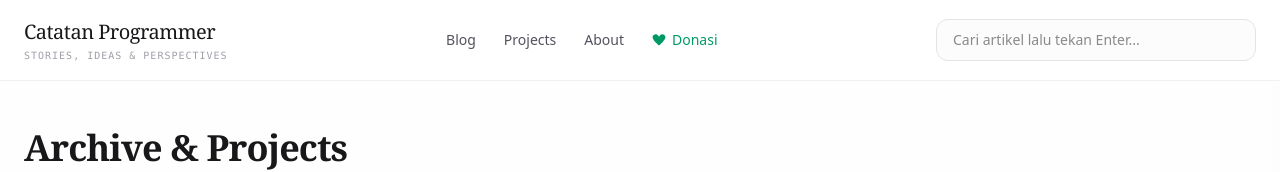
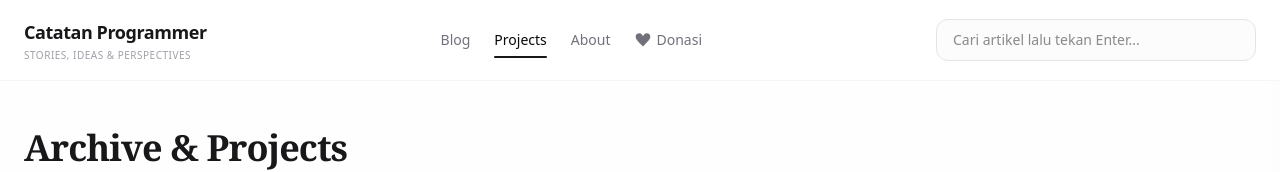
Before and after one commit to AsepNurdinDev/catatan-programer, a Next.js app in the folder frontend/: page /project in a window 1280 px wide. Shown: the top 172 px of the page. Built offline with nearby package versions, Linux system fonts and the light colour scheme.

Commit message:
update navbar add smooth

```diff
--- a/frontend/app/components/Navbar.tsx
+++ b/frontend/app/components/Navbar.tsx
@@ -3,67 +3,86 @@
 import Link from "next/link"
 import SearchInput from "@/app/components/SearchInput"
 import { Suspense, useState } from "react"
+import { usePathname } from "next/navigation" // Tambahan untuk deteksi halaman aktif
 
 export default function Navbar() {
   const [isOpen, setIsOpen] = useState(false)
+  const pathname = usePathname()
+
+  // Helper untuk styling menu agar tidak duplikasi kode
+  const navItems = [
+    { name: "Blog", href: "/" },
+    { name: "Projects", href: "/project" },
+    { name: "About", href: "/about" },
+  ]
 
   return (
-    <header className="fixed top-0 left-0 right-0 z-40 bg-white/80 backdrop-blur-md border-b border-zinc-200/50">
+    <header className="fixed top-0 left-0 right-0 z-40 bg-white/75 backdrop-blur-md border-b border-zinc-100/80 font-sans">
       <div className="max-w-7xl mx-auto px-6 py-4 sm:py-0 sm:h-20 flex flex-col sm:flex-row items-center justify-between gap-4">
 
-        {/* LOGO — sama persis */}
-        <div className="text-center sm:text-left">
-          <h1 className="text-xl font-serif font-medium tracking-tight text-zinc-900">
-            <Link href="/">Catatan Programmer</Link>
+        {/* LOGO — Lebih Clean & Modern */}
+        <div className="text-center sm:text-left group">
+          <Link href="/" className="block">
+            <h1 className="text-lg font-bold tracking-tight text-zinc-900 transition-colors group-hover:text-zinc-600">
+              Catatan Programmer
             </h1>
-          <p className="text-[10px] font-mono tracking-widest text-zinc-400 uppercase mt-0.5">
+            <p className="text-[10px] font-medium tracking-wider text-zinc-400 uppercase mt-0.5">
               Stories, Ideas & Perspectives
             </p>
+          </Link>
         </div>
 
-        {/* MENU DESKTOP — tambahan baru */}
-        <nav className="hidden sm:flex items-center gap-1">
+        {/* MENU DESKTOP — Hover Efek Garis Bawah Minimalis */}
+        <nav className="hidden sm:flex items-center gap-6">
+          {navItems.map((item) => {
+            const isActive = pathname === item.href
+            return (
               <Link
-            href="/"
-            className="px-3 py-1.5 text-sm font-medium text-zinc-600 hover:text-zinc-900 hover:bg-zinc-100 rounded-xl transition-all"
+                key={item.href}
+                href={item.href}
+                className={`relative py-2 text-sm font-medium transition-colors duration-200 group ${
+                  isActive ? "text-zinc-950" : "text-zinc-500 hover:text-zinc-900"
+                }`}
               >
-            Blog
+                {item.name}
+                {/* Efek Garis Bawah saat di-hover / aktif */}
+                <span className={`absolute bottom-0 left-0 w-full h-[2px] bg-zinc-900 rounded-full transition-transform duration-300 origin-left ${
+                  isActive ? "scale-x-100" : "scale-x-0 group-hover:scale-x-100"
+                }`} />
               </Link>
-          <Link
-            href="/project"
-            className="px-3 py-1.5 text-sm font-medium text-zinc-600 hover:text-zinc-900 hover:bg-zinc-100 rounded-xl transition-all"
-          >
-            Projects
-          </Link>
-          <Link
-            href="/about"
-            className="px-3 py-1.5 text-sm font-medium text-zinc-600 hover:text-zinc-900 hover:bg-zinc-100 rounded-xl transition-all"
-          >
-            About
-          </Link>
+            )
+          })}
+
+          {/* Menu Donasi Spesial — Lebih Kalem tanpa background kaku */}
           <Link
             href="/donation"
-            className="px-3 py-1.5 text-sm font-medium text-emerald-600 hover:bg-emerald-50 rounded-xl transition-all flex items-center gap-1.5"
+            className={`relative py-2 text-sm font-medium transition-colors duration-200 group flex items-center gap-1.5 ${
+              pathname === "/donation" ? "text-emerald-600" : "text-zinc-500 hover:text-emerald-600"
+            }`}
           >
-            <svg className="w-3.5 h-3.5" fill="currentColor" viewBox="0 0 24 24">
+            <svg className="w-4 h-4 transition-transform group-hover:scale-110" fill="currentColor" viewBox="0 0 24 24">
               <path d="M12 21.593c-5.63-5.539-11-10.297-11-14.402 0-3.791 3.068-5.191 5.281-5.191 1.312 0 4.151.501 5.719 4.457 1.59-3.968 4.464-4.447 5.726-4.447 2.54 0 5.274 1.621 5.274 5.181 0 4.069-5.136 8.625-11 14.402z"/>
             </svg>
             Donasi
+            <span className={`absolute bottom-0 left-0 w-full h-[2px] bg-emerald-500 rounded-full transition-transform duration-300 origin-left ${
+              pathname === "/donation" ? "scale-x-100" : "scale-x-0 group-hover:scale-x-100"
+                }`} />
           </Link>
         </nav>
 
-        {/* KANAN — search tetap sama, tambah hamburger mobile */}
-        <div className="w-full sm:w-auto flex items-center justify-center sm:justify-end gap-2">
-          {/* Search tetap sama persis */}
+        {/* KANAN — Search & Hamburger */}
+        <div className="w-full sm:w-auto flex items-center justify-center sm:justify-end gap-3">
           <Suspense fallback={null}>
             <SearchInput />
           </Suspense>
 
-          {/* Hamburger — hanya muncul di mobile */}
+          {/* Hamburger Button Mobile */}
           <button
             onClick={() => setIsOpen(!isOpen)}
-            className="sm:hidden p-2 rounded-xl border border-zinc-200 text-zinc-500 hover:text-zinc-900 hover:bg-zinc-100 transition-all"
+            className="sm:hidden p-2 rounded-xl border border-zinc-100 text-zinc-500 hover:text-zinc-900 transition-all duration-300 relative"
+            aria-label="Toggle Menu"
           >
+            <div className={`w-4 h-4 transform transition-transform duration-300 ${isOpen ? "rotate-180" : "rotate-0"}`}>
               {isOpen ? (
                 <svg className="w-4 h-4" fill="none" viewBox="0 0 24 24" stroke="currentColor" strokeWidth={2}>
                   <path strokeLinecap="round" strokeLinejoin="round" d="M6 18L18 6M6 6l12 12" />
@@ -73,38 +92,35 @@ export default function Navbar() {
                   <path strokeLinecap="round" strokeLinejoin="round" d="M4 6h16M4 12h16M4 18h16" />
                 </svg>
               )}
+            </div>
           </button>
         </div>
       </div>
 
-      {/* MOBILE MENU DROPDOWN */}
-      {isOpen && (
-        <div className="sm:hidden bg-white border-t border-zinc-100 px-6 py-3 flex flex-col gap-1">
+      {/* MOBILE MENU DROPDOWN — Dibuat senada dengan gaya minimalis */}
+      <div
+        className={`sm:hidden bg-white px-6 overflow-hidden transition-all duration-300 ease-in-out flex flex-col gap-0.5 ${
+          isOpen ? "max-h-64 pb-4 opacity-100" : "max-h-0 py-0 opacity-0 pointer-events-none"
+        }`}
+      >
+        {navItems.map((item) => (
           <Link
-            href="/"
+            key={item.href}
+            href={item.href}
             onClick={() => setIsOpen(false)}
-            className="px-3 py-2.5 text-sm font-medium text-zinc-600 hover:text-zinc-900 hover:bg-zinc-100 rounded-xl transition-all"
+            className={`py-2.5 text-sm font-medium transition-colors ${
+              pathname === item.href ? "text-zinc-950 font-semibold" : "text-zinc-500"
+            }`}
           >
-            Blog
+            {item.name}
           </Link>
-          <Link
-            href="/project"
-            onClick={() => setIsOpen(false)}
-            className="px-3 py-2.5 text-sm font-medium text-zinc-600 hover:text-zinc-900 hover:bg-zinc-100 rounded-xl transition-all"
-          >
-            Projects
-          </Link>
-          <Link
-            href="/about"
-            onClick={() => setIsOpen(false)}
-            className="px-3 py-2.5 text-sm font-medium text-zinc-600 hover:text-zinc-900 hover:bg-zinc-100 rounded-xl transition-all"
-          >
-            About
-          </Link>
+        ))}
         <Link
           href="/donation"
           onClick={() => setIsOpen(false)}
-            className="px-3 py-2.5 text-sm font-medium text-emerald-600 hover:bg-emerald-50 rounded-xl transition-all flex items-center gap-1.5"
+          className={`py-2.5 text-sm font-medium flex items-center gap-1.5 transition-colors ${
+            pathname === "/donation" ? "text-emerald-600 font-semibold" : "text-zinc-500 text-emerald-500"
+          }`}
         >
           <svg className="w-3.5 h-3.5" fill="currentColor" viewBox="0 0 24 24">
             <path d="M12 21.593c-5.63-5.539-11-10.297-11-14.402 0-3.791 3.068-5.191 5.281-5.191 1.312 0 4.151.501 5.719 4.457 1.59-3.968 4.464-4.447 5.726-4.447 2.54 0 5.274 1.621 5.274 5.181 0 4.069-5.136 8.625-11 14.402z"/>
@@ -112,7 +128,6 @@ export default function Navbar() {
           Donasi
         </Link>
       </div>
-      )}
     </header>
   )
 }
```
Lines whose indentation alone changed are shown as unchanged.
